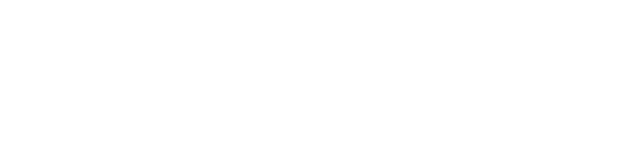
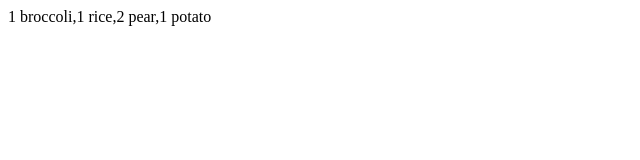
Before and after one commit to AnneKGoodfriend/menuGenerator, a plain HTML site: page index.html in a window 1280 px wide. Shown: the whole page, without its empty margins (0-640 px from the left). Drawn offline with Linux system fonts and the light colour scheme.

Commit message:
recipe generator

```diff
--- a/index.html
+++ b/index.html
@@ -6,76 +6,6 @@
 <div id="recipebox"></div>
 
 <script>
-// //provided array
-// var guestFoods = [
-//     {food:'chicken', type:'meat', flavor:'savory', color:'white'},
-//     {food:'apple', type:'fruit', flavor:'sweet', color:'red'},
-//     {food:'broccoli', type:'vegetable', flavor:'savory', color:'green'},
-//     {food:'rice', type:'starch', flavor:'savory', color:'white'},
-// ]
-
-// //user array (they make this)
-// var myFoods = [
-//     {food:'beef', type:'meat', flavor:'savory', color:'brown'},
-//     {food:'pear', type:'fruit', flavor:'sweet', color:'green'},
-//     {food:'kale', type:'vegetable', flavor:'savory', color:'green'},
-//     {food:'potato', type:'starch', flavor:'savory', color:'white'},
-// ]
-
-// //use `.concat()` to combine your array with provides array, creating a new array called `allFoods`
-// var allFoods = guestFoods.concat(myFoods);
-// console.log(allFoods);
-
-
-// // allFoods = [
-// //     {food:'chicken', type:'meat', flavor:'savory', color:'white'},
-// //     {food:'apple', type:'fruit', flavor:'sweet', color:'red'},
-// //     {food:'broccoli', type:'vegetable', flavor:'savory', color:'green'},
-// //     {food:'rice', type:'starch', flavor:'savory', color:'white'},
-// // 	{food:'beef', type:'meat', flavor:'savory', color:'brown'},
-// //     {food:'pear', type:'fruit', flavor:'sweet', color:'green'},
-// //     {food:'kale', type:'vegetable', flavor:'savory', color:'green'},
-// //     {food:'potato', type:'starch', flavor:'savory', color:'white'},
-// // ]
-
-
-// var sortedType = 'meat';
-// var sortedFlavor = 'sweet';
-
-// // use `.filter()` to create a new array of all foods that do not equal the 'sortedType'. Call it 'ingredients'.
-// var ingredients = allFoods.filter(function(food){
-//   return food.type != sortedType; //
-// });
-// console.log(ingredients);
-
-// // use '`.findIndex()` to locate the first instance of the `sortedFlavor` in `ingredients`.
-// flavorIndex = ingredients.findIndex(function(food) {
-//   return food.flavor == sortedFlavor;
-// });
-// console.log(flavorIndex);
-
-// // use '`.splice()` to remove the first instance of the `sortedFlavor` from `ingredients`.
-// ingredients.splice(flavorIndex, 1);
-// console.log(ingredients); // console log ingredients, now missing the first index of the flavor 'sweet'
-
-// // remove 1 of a random element from 'ingredients' using .splice()
-// var flavor = Math.floor((Math.random() * ingredients.length  - 1)); //use the current length of ingredients to create a random value that does not exceed to total number of sortedFoods
-// ingredients.splice(flavor, 1); //use splice to remove the random element from the "ingredients" array
-// console.log(ingredients);
-
-// // add quanitites using `.map()` in order to make a recipe
-// var recipe = ingredients.map(function(food) {
-//    return Math.ceil((Math.random() * 2)) + " " + food.food ;
-// });
-// console.log(recipe);
-
-// //use to `.join()` to combine your recipe into a sting
-// var finalRecipe = recipe.join(', ');
-// console.log(finalRecipe);
-
-// //print out recipe in div
-// document.getElementById("recipebox").innerHTML = finalRecipe;
-
 	//provided array
 	var guestFoods = [
 	    {food:'chicken', type:'meat', flavor:'savory', color:'white'},
@@ -96,7 +26,7 @@
 	var allFoods = guestFoods.concat(myFoods);
 	console.log(allFoods);
 
-	var sortedType = 'starch'; // representing the type we wish to remove
+	var sortedType = 'meat'; // representing the type we wish to remove
 	var sortedFlavor = 'sweet'; // representing the flavor we wish to cut back on
 
 	// using filter() to create a new array of all foods that do not equal the sortedType
@@ -121,6 +51,9 @@
 
 	console.log(recipe);
 
+	//print out recipe in div
+	document.getElementById("recipebox").innerHTML = recipe;
+
 </script>
 
 </body>
```
